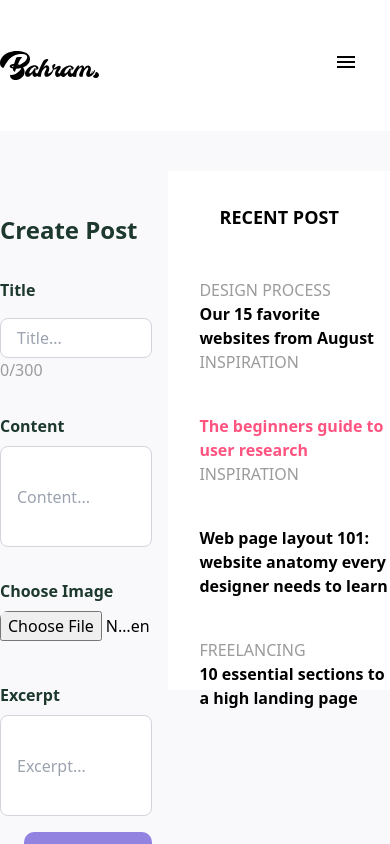
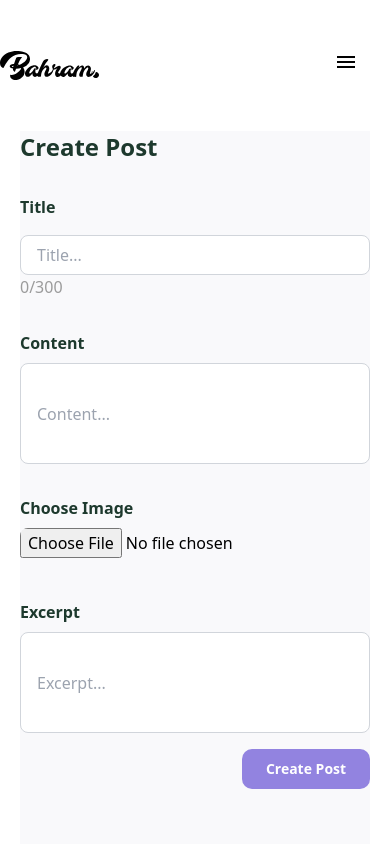
Before and after one commit to Xuandung010302/sucodev, a Vue app in the folder blog/: page /create in a window 390 px wide. Shown: the top 844 px of the page. Built offline with nearby package versions, Linux system fonts and the light colour scheme.

Commit message:
feat/reponsive-createPage

```diff
--- a/blog/src/pages/CreatePage.vue
+++ b/blog/src/pages/CreatePage.vue
@@ -1,7 +1,7 @@
 <template>
-  <div class="bg-custom-bg">
-    <div class="h-auto max-w-custom mx-auto flex">
-      <div class="mt-[43px] h-screen w-2/3">
+  <div class="bg-custom-bg mx-5 lg:mx-0">
+    <div class="h-auto max-w-custom mx-auto lg:flex">
+      <div class="mt-[43px] h-screen lg:w-2/3">
         <div class="mt-10 text-2xl font-semibold font-inter text-txtCreatePage">
           Create Post
         </div>
@@ -41,17 +41,17 @@
           class="mt-2 w-full pl-4 border border-gray-300 rounded-lg h-[101px]"
           placeholder="Excerpt..."
         />
-        <div class="justify-end flex">
+        <div class="justify-end flex ">
           <button @click="createPost" class="mt-4 p-2 bg-[#9283E0] text-white rounded-[10px] text-sm font-semibold w-[128px] h-10 ">
             Create Post
           </button>
         </div>
       </div>
-      <div class="bg-white mt-10 ml-4 w-[378px] h-[519px]">
+      <div class="bg-white mt-10 lg:ml-4 w-[378px] h-[519px] mx-auto">
         <div class="flex justify-center text-lg font-semibold mt-[32px]">
           RECENT POST
         </div>
-        <div class="xl:w-[336px] ml-[31px] mt-[47px]">
+        <div class="lg:w-[336px] ml-[31px] mt-[47px]">
           <div class="text-txtGr">DESIGN PROCESS</div>
           <div class="font-semibold">Our 15 favorite websites from August</div>
           <div class="text-txtGr">INSPIRATION</div>
```
